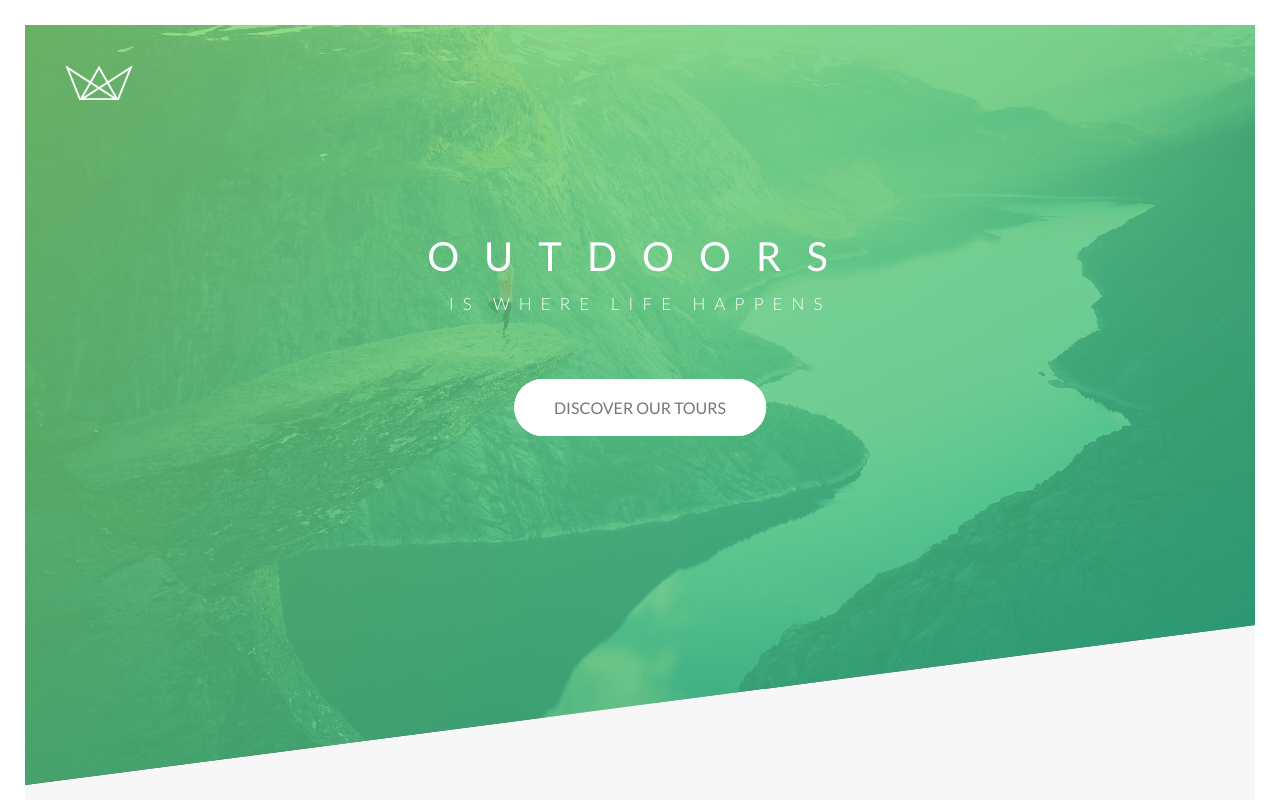
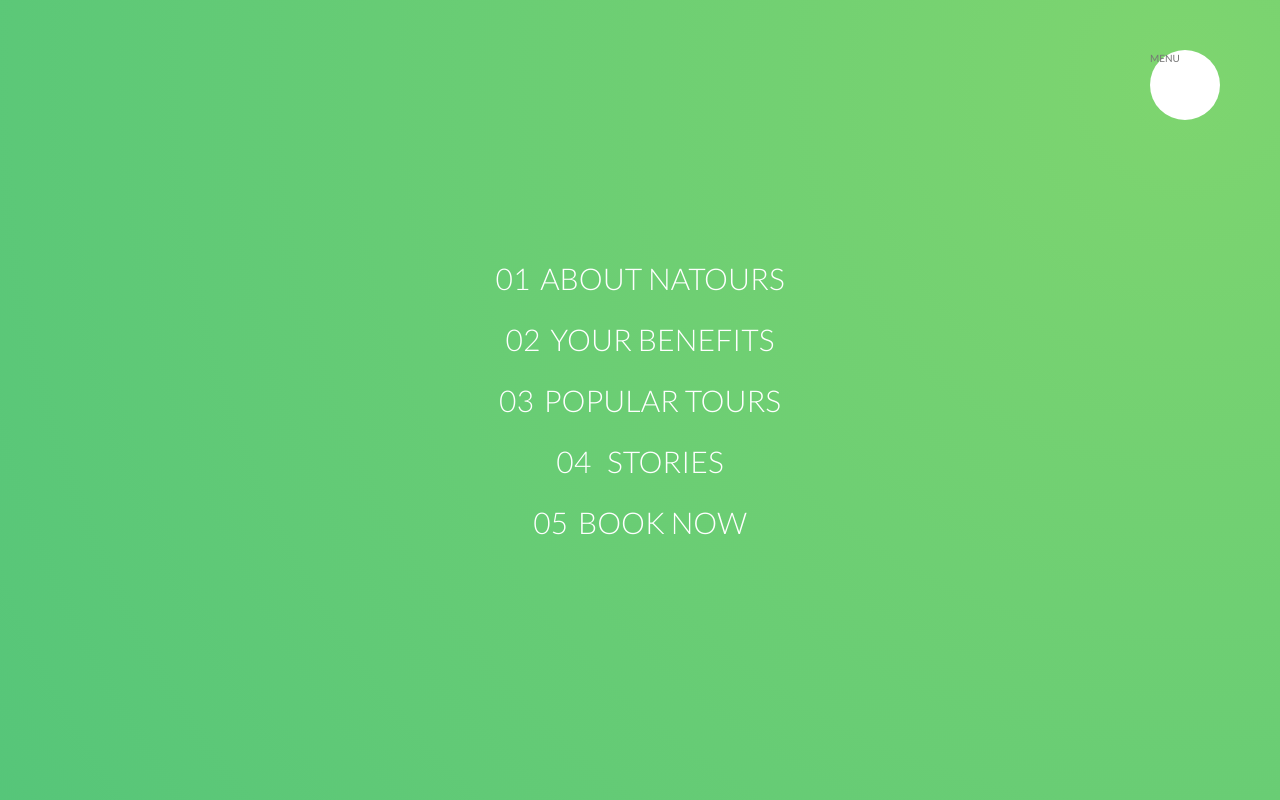
Before and after one commit to midnightgamer/Natours, a website: page index.html in a window 1280 px wide. Shown: the top 800 px of the page. Drawn offline with Linux system fonts and the light colour scheme.

Commit message:
Cool navigation hover effect appled

```diff
--- a/index.html
+++ b/index.html
@@ -12,6 +12,42 @@
 
 </head>
 <body>
+<div class="navigation">
+    <input type="checkbox" class="navigation__checkbox" id="nav-toggle">
+    <label for="nav-toggle"class="navigation__btn">
+        MENU
+    </label>
+    <div class="navigation__background">&nbsp;</div>
+    <nav class="navigation__nav">
+        <ul class="navigation__list">
+            <li class="navigation__item">
+                <a href="#!" class="navigation__link">
+                    <span>01</span>About Natours
+                </a>
+            </li>
+            <li class="navigation__item">
+                <a href="#!" class="navigation__link">
+                    <span>02</span>Your Benefits
+                </a>
+            </li>
+            <li class="navigation__item">
+                <a href="#!" class="navigation__link">
+                    <span>03</span>Popular tours
+                </a>
+            </li>
+            <li class="navigation__item">
+                <a href="#!" class="navigation__link">
+                  <span>04</span> Stories
+                </a>
+            </li>
+            <li class="navigation__item">
+                <a href="#!" class="navigation__link">
+                   <span>05</span>Book Now
+                </a>
+            </li>
+        </ul>
+    </nav>
+</div>
 <header class="header">
     <div class="header__logo-box">
         <img src="img/logo-white.png" alt="Logo" class="header__logo">
--- /dev/null
+++ b/sass/layout/_navigation.scss
@@ -0,0 +1,77 @@
+.navigation{
+
+    &__checkbox{
+        display: none;
+    }
+
+    &__background{
+        height: 6rem;
+        width: 6rem;
+        border-radius: 50%;
+        position: fixed;
+        top: 5rem;
+        right: 6.5rem;
+        z-index: 1000;
+        background-image: radial-gradient($color-primary-light,$color-primary-dark);
+        transform: scale(70);
+    }
+
+    &__btn{
+        background-color: $color-white;
+        height: 7rem;
+        width: 7rem;
+        position: fixed;
+        top: 5rem;
+        right: 6rem;
+        border-radius: 50%;
+        z-index: 2000;
+    }
+
+    &__nav{
+        height: 100vh;
+        width: 100%;
+        position: fixed;
+        top: 0;
+        right: 0;
+        z-index: 1999;
+    }
+
+    &__list{
+        position: absolute;
+        top: 50%;
+        left: 50%;
+        transform: translate(-50%,-50%);
+        list-style: none;
+        text-align: center;
+    }
+    &__item{
+        margin: 1rem;
+    }
+    &__link{
+        &:link,
+        &:visited{
+            display: inline-block;
+            font-size: 3rem;
+            font-weight: 300;
+            color: $color-white;
+            padding: 0 2rem;
+            text-decoration: none;
+            text-transform: uppercase;
+            background-image: linear-gradient(120deg,transparent 0%,transparent 50%,$color-white 50% );
+            background-size: 220%;
+            transition: all .4s ease;
+
+            span{
+                margin-right: 1rem;
+                display: inline-block;
+            }
+        }
+
+        &:hover,
+        &:focus{
+            background-position: 100%;
+            color: $color-primary;
+            transform: translateX(1rem);
+        }
+    }
+}
--- a/sass/main.scss
+++ b/sass/main.scss
@@ -17,6 +17,7 @@
 
 @import "layout/header";
 @import "layout/footer";
+@import "layout/navigation";
 @import "layout/grid";
 
 @import "pages/home";
```
Also changed, not shown: css/style.css.
